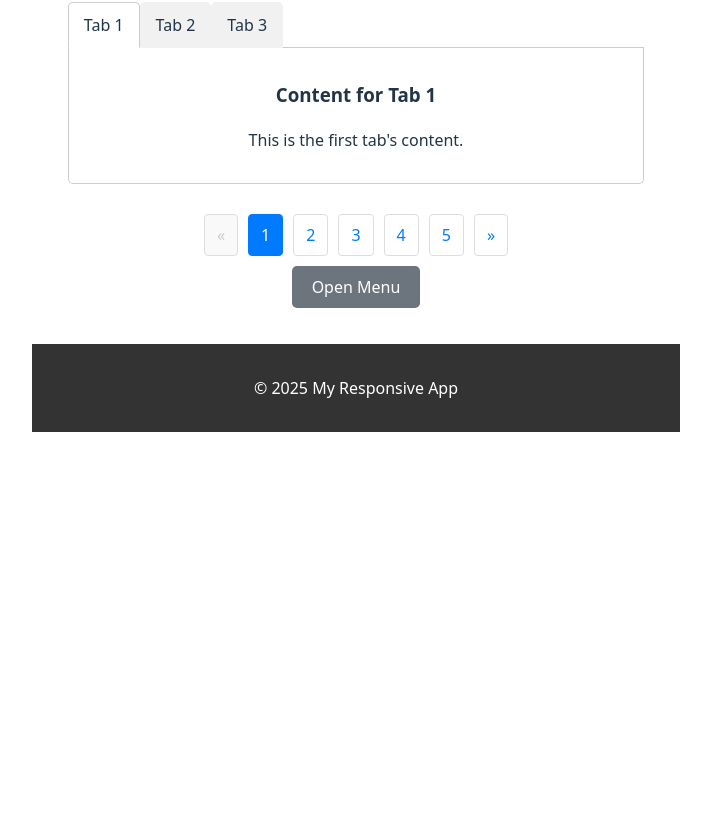
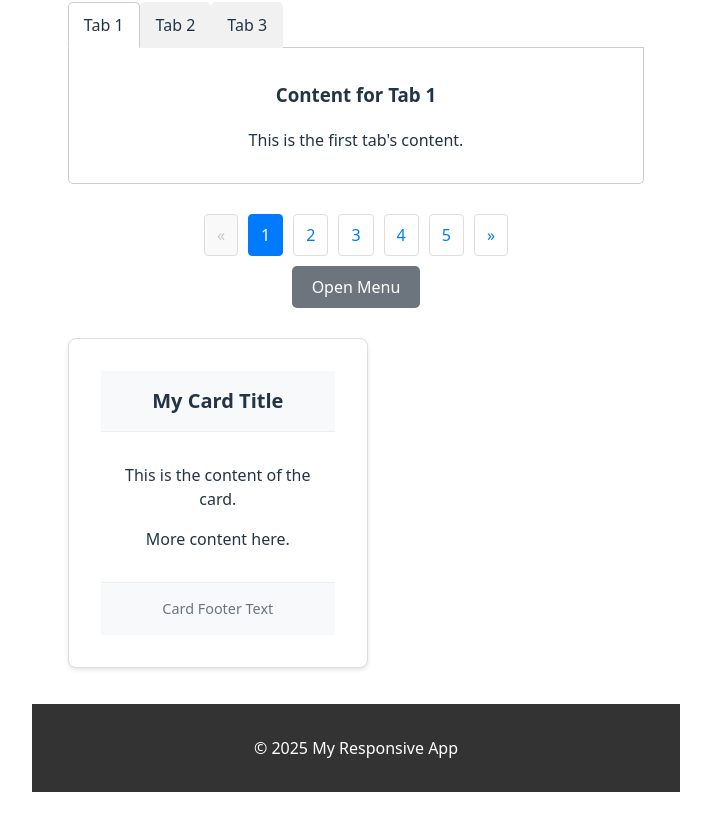
Before and after one commit to yongsuChang/kubernetes_shopping, a React (Vite) app in the folder responsive-react-app/: page / in a window 1280 px wide. Shown: the part 944-1768 px from the top of the page, without its empty margins (284-995 px from the left). Before the commit the page ends 1408 px from the top, so only its background shows below. Built offline with nearby package versions, Linux system fonts and the light colour scheme.

Commit message:
feat: Add Card component

```diff
--- a/responsive-react-app/src/App.tsx
+++ b/responsive-react-app/src/App.tsx
@@ -17,6 +17,7 @@ import { Tabs, Tab } from './components/common/Tabs/Tabs';
 import Breadcrumbs from './components/common/Breadcrumbs/Breadcrumbs';
 import Pagination from './components/common/Pagination/Pagination';
 import Menu from './components/common/Menu/Menu';
+import Card from './components/common/Card/Card';
 import './App.css';
 
 function App() {
@@ -113,6 +114,12 @@ function App() {
         <Menu items={menuItems}>
           <Button variant="secondary">Open Menu</Button>
         </Menu>
+        <div style={{ width: '300px', marginTop: '20px' }}>
+          <Card title="My Card Title" footer="Card Footer Text">
+            <p>This is the content of the card.</p>
+            <p>More content here.</p>
+          </Card>
+        </div>
       </div>
     </Layout>
   );
--- /dev/null
+++ b/responsive-react-app/src/components/common/Card/Card.css
@@ -0,0 +1,30 @@
+.card {
+  border: 1px solid #ddd;
+  border-radius: 8px;
+  box-shadow: 0 2px 4px rgba(0,0,0,0.1);
+  overflow: hidden;
+  background-color: white;
+}
+
+.card-header {
+  padding: 15px;
+  border-bottom: 1px solid #eee;
+  background-color: #f8f9fa;
+}
+
+.card-header h3 {
+  margin: 0;
+  font-size: 1.25rem;
+}
+
+.card-content {
+  padding: 15px;
+}
+
+.card-footer {
+  padding: 15px;
+  border-top: 1px solid #eee;
+  background-color: #f8f9fa;
+  font-size: 0.9rem;
+  color: #6c757d;
+}
--- /dev/null
+++ b/responsive-react-app/src/components/common/Card/Card.tsx
@@ -0,0 +1,20 @@
+import React from 'react';
+import './Card.css';
+
+interface CardProps {
+  title?: string;
+  children: React.ReactNode;
+  footer?: React.ReactNode;
+}
+
+const Card: React.FC<CardProps> = ({ title, children, footer }) => {
+  return (
+    <div className="card">
+      {title && <div className="card-header"><h3>{title}</h3></div>}
+      <div className="card-content">{children}</div>
+      {footer && <div className="card-footer">{footer}</div>}
+    </div>
+  );
+};
+
+export default Card;
```
Also changed, not shown: 1 other file (tests, documents, lock files or other folders).
